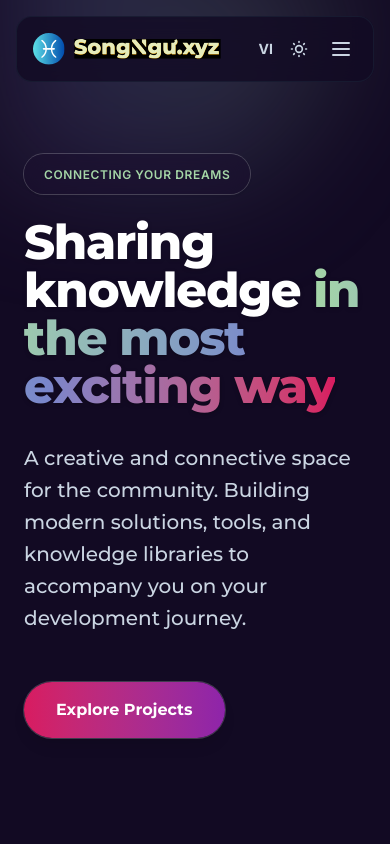
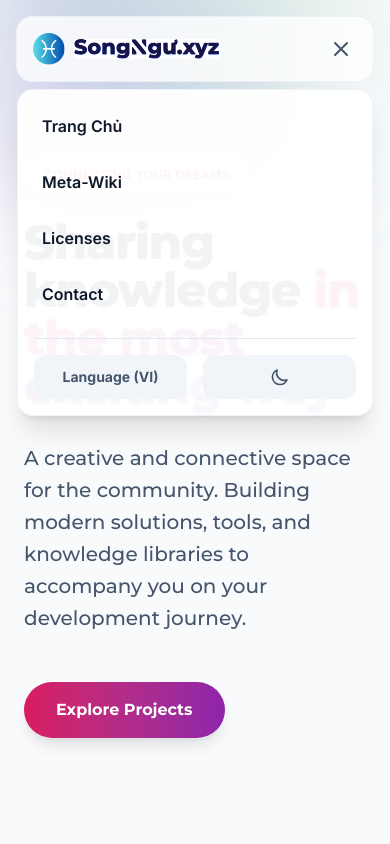
Before and after one commit to songnguxyz/songngu.xyz, a React (Vite) app: page / in a window 390 px wide. Both pictures are taken after a click on the button "Toggle Menu". Shown: the top 844 px of the page. Built offline with nearby package versions, Linux system fonts and the light colour scheme.

Commit message:
hamburger

```diff
--- a/src/App.jsx
+++ b/src/App.jsx
@@ -86,7 +86,7 @@ function App() {
             <div className="flex items-center gap-3 md:border-l md:border-slate-300 dark:md:border-slate-700 md:pl-6 transition-colors duration-500">
               <button
                 onClick={() => setLang(lang === "vi" ? "en" : "vi")}
-                className="text-sm font-bold text-slate-600 dark:text-slate-300 hover:text-mxp-pink dark:hover:text-mxp-mint transition-colors block shrink-0"
+                className="hidden md:block text-sm font-bold text-slate-600 dark:text-slate-300 hover:text-mxp-pink dark:hover:text-mxp-mint transition-colors shrink-0"
                 aria-label="Toggle Language"
               >
                 {lang === "vi" ? "EN" : "VI"}
@@ -94,7 +94,7 @@ function App() {
 
               <button
                 onClick={() => setDarkMode(!darkMode)}
-                className="text-slate-600 dark:text-slate-300 hover:text-mxp-pink dark:hover:text-mxp-mint transition-colors p-1"
+                className="hidden md:block text-slate-600 dark:text-slate-300 hover:text-mxp-pink dark:hover:text-mxp-mint transition-colors p-1"
                 aria-label="Toggle Dark Mode"
               >
                 {darkMode ? (
@@ -165,6 +165,58 @@ function App() {
             <Link to="/lienhe" onClick={() => setIsMobileMenuOpen(false)} className="text-base font-semibold text-slate-900 dark:text-white hover:text-mxp-pink dark:hover:text-mxp-mint transition-colors p-2 rounded-lg hover:bg-slate-100 dark:hover:bg-slate-800/50">
               {t.navContact}
             </Link>
+
+            <div className="flex items-center gap-4 border-t border-slate-200 dark:border-slate-700/50 pt-4 mt-2">
+              <button
+                onClick={() => {
+                  setLang(lang === "vi" ? "en" : "vi");
+                  setIsMobileMenuOpen(false);
+                }}
+                className="flex-1 flex justify-center text-sm font-bold text-slate-600 dark:text-slate-300 hover:text-mxp-pink dark:hover:text-mxp-mint transition-colors p-3 rounded-xl bg-slate-100 dark:bg-slate-800/50"
+                aria-label="Toggle Language"
+              >
+                {lang === "vi" ? "Ngôn ngữ (EN)" : "Language (VI)"}
+              </button>
+
+              <button
+                onClick={() => {
+                  setDarkMode(!darkMode);
+                  setIsMobileMenuOpen(false);
+                }}
+                className="flex-1 flex justify-center text-slate-600 dark:text-slate-300 hover:text-mxp-pink dark:hover:text-mxp-mint transition-colors p-3 rounded-xl bg-slate-100 dark:bg-slate-800/50"
+                aria-label="Toggle Dark Mode"
+              >
+                {darkMode ? (
+                  <svg
+                    className="w-5 h-5 inline-block"
+                    fill="none"
+                    viewBox="0 0 24 24"
+                    stroke="currentColor"
+                    strokeWidth="2"
+                  >
+                    <path
+                      strokeLinecap="round"
+                      strokeLinejoin="round"
+                      d="M12 3v1m0 16v1m9-9h-1M4 12H3m15.364 6.364l-.707-.707M6.343 6.343l-.707-.707m12.728 0l-.707.707M6.343 17.657l-.707.707M16 12a4 4 0 11-8 0 4 4 0 018 0z"
+                    />
+                  </svg>
+                ) : (
+                  <svg
+                    className="w-5 h-5 inline-block"
+                    fill="none"
+                    viewBox="0 0 24 24"
+                    stroke="currentColor"
+                    strokeWidth="2"
+                  >
+                    <path
+                      strokeLinecap="round"
+                      strokeLinejoin="round"
+                      d="M20.354 15.354A9 9 0 018.646 3.646 9.003 9.003 0 0012 21a9.003 9.003 0 008.354-5.646z"
+                    />
+                  </svg>
+                )}
+              </button>
+            </div>
           </div>
         )}
       </header>
```
Also changed, not shown: 1 other file (tests, documents, lock files or other folders).
